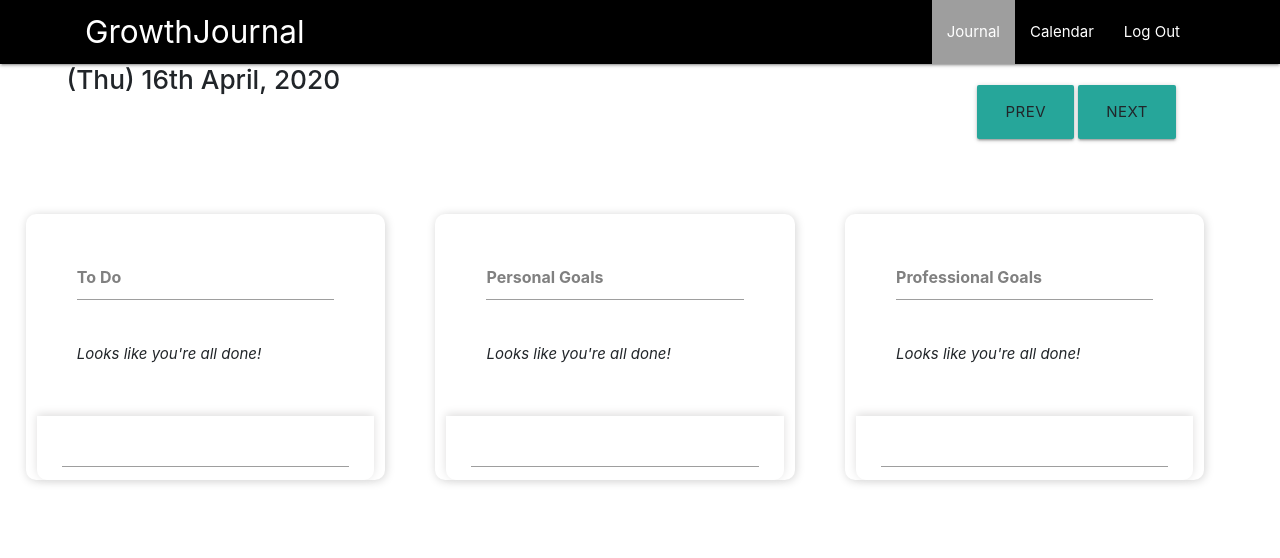
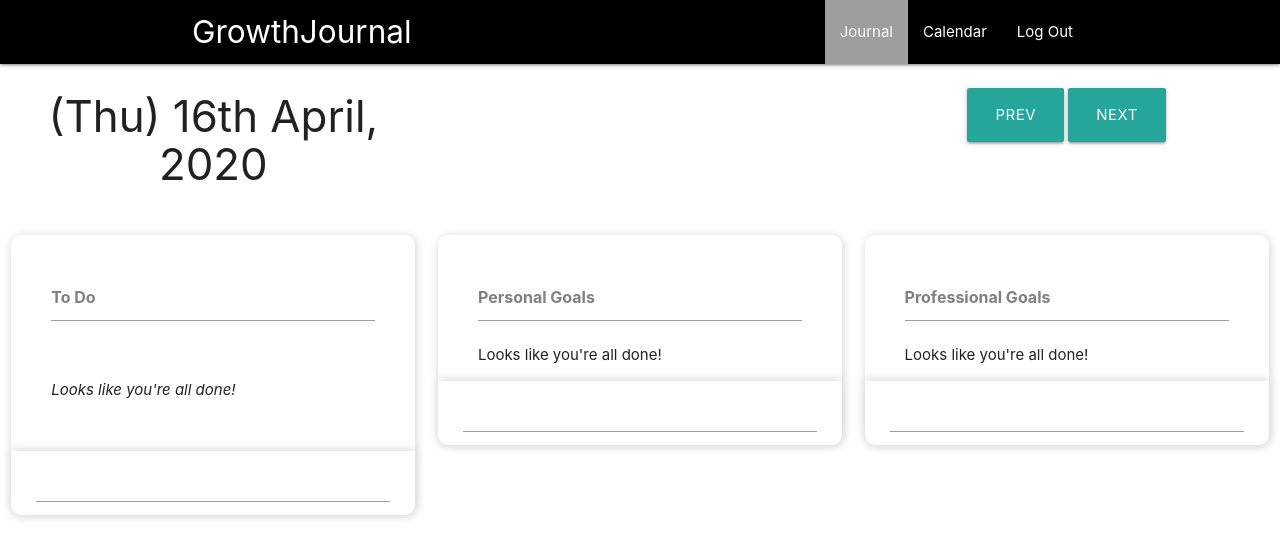
Before and after one commit to sharananurag998/GrowthJournal, a Django app: page / in a window 1280 px wide. Shown: the top 558 px of the page. Run offline with Django 3.2, Linux system fonts and the light colour scheme; some libraries are stand-ins or nearby versions.

Commit message:
Fixed Homepage

```diff
--- a/statics/css/todo.css
+++ b/statics/css/todo.css
@@ -1,9 +1,7 @@
-.content-card {
-    width: 450px;
+.card {
     background: white;
     border-radius: 10px;
     box-shadow: 1px 1px 10px lightgrey;
-    margin: 50px;
   }
 
   .card-top {
--- a/templates/index.html
+++ b/templates/index.html
@@ -2,23 +2,26 @@
 
 {% block content %}
     <div class="row">
-        <div class="col s12 l4">
+        <div class="col s12 m12 l4">
             <h3 style="text-align: center;">{% now "(D) jS F, Y" %}</h3>
         </div>
 
-        <div class="col s12 l4"></div>
+        <div class="col s12 m12 l4">
+        </div>
 
-        <div class="col s12 l4">
+        <div class="col m12 s12 l4">
             <center>
-                <a class="waves-effect waves-light btn-large" style="margin-top: 5%;">Prev</a>
-                <a class="waves-effect waves-light btn-large" style="margin-top: 5%;">Next</a>
+                <a class="waves-effect waves-light btn-large" style="margin-top:6%">Prev</a>
+                <a class="waves-effect waves-light btn-large" style="margin-top:6%">Next</a>
             </center>
         </div>
     </div>
 
-    <div class="row" style="margin:2%">
+
+    <div class="row">
         <!-- todo-->
-            <div class="content-card col s12 l4">
+        <div class="col m12 s12 l4">
+            <div class="card hoverable">
                 <div class="card-top">
                     <div class="content-card-header">
                         <input class="list-title" value="To Do" readonly></input>
@@ -31,36 +34,37 @@
                     <input class="new-input" type="text">
                 </div>
             </div>
-
+        </div>
         <!--Personal Goals-->
-
-        <div class="content-card col s12 l3">
+        <div class="col m12 s12 l4">
+            <div class="card hoverable">
                 <div class="card-top">
                     <div class="content-card-header">
                         <input class="list-title" value="Personal Goals" readonly></input>
                     </div>
-                <ul class="list">
-                    <li class="no-items">Looks like you're all done!</li>
+                    <ul class="list2">
+                        <li class="no-items2">Looks like you're all done!</li>
                     </ul>
                 </div>
                 <div class="card-bottom">
-                <input class="new-input" type="text">
+                    <input class="new-input2" type="text">
                 </div>
             </div>
-
+        </div>
         <!--Professional Goals-->
-
-        <div class="content-card col s12 l3">
+        <div class="col m12 s12 l4">
+            <div class="card hoverable">
                 <div class="card-top">
                     <div class="content-card-header">
                         <input class="list-title" value="Professional Goals" readonly></input>
                     </div>
-                <ul class="list">
-                    <li class="no-items">Looks like you're all done!</li>
+                    <ul class="list3">
+                        <li class="no-items3">Looks like you're all done!</li>
                     </ul>
                 </div>
                 <div class="card-bottom">
-                <input class="new-input" type="text">
+                    <input class="new-input3" type="text">
+                </div>
             </div>
         </div>
     </div>
--- a/templates/scripts.html
+++ b/templates/scripts.html
@@ -10,18 +10,6 @@
     <link rel="stylesheet" href="{% static '/css/todo.css' %}">
       <link href="https://fonts.googleapis.com/icon?family=Material+Icons" rel="stylesheet">
       <meta name="viewport" content="width=device-width, initial-scale=1, shrink-to-fit=no">
-      <!-- Bootstrap CSS -->
-      <link rel="stylesheet" href="https://stackpath.bootstrapcdn.com/bootstrap/4.1.0/css/bootstrap.min.css"
-            integrity="sha384-9gVQ4dYFwwWSjIDZnLEWnxCjeSWFphJiwGPXr1jddIhOegiu1FwO5qRGvFXOdJZ4" crossorigin="anonymous">
-    <!-- Optional JavaScript for bootstrap -->
-  <!-- Popper.js -->
-    <script src="https://cdnjs.cloudflare.com/ajax/libs/popper.js/1.14.0/umd/popper.min.js"
-    integrity="sha384-cs/chFZiN24E4KMATLdqdvsezGxaGsi4hLGOzlXwp5UZB1LY//20VyM2taTB4QvJ"
-    crossorigin="anonymous"></script>
-    <!-- Bootstrap JS -->
-    <script src="https://stackpath.bootstrapcdn.com/bootstrap/4.1.0/js/bootstrap.min.js"
-    integrity="sha384-uefMccjFJAIv6A+rW+L4AHf99KvxDjWSu1z9VI8SKNVmz4sk7buKt/6v9KI65qnm"
-    crossorigin="anonymous"></script>
     <script src="{% static '/js/index.js' %}"></script>
     <script src="{% static '/js/todo.js' %}"></script>
     <script src="{% static '/js/calendar.js' %}"></script>
```
Also changed, not shown: statics/js/todo.js (line endings or trailing spaces). Lines whose indentation alone changed are shown as unchanged.
